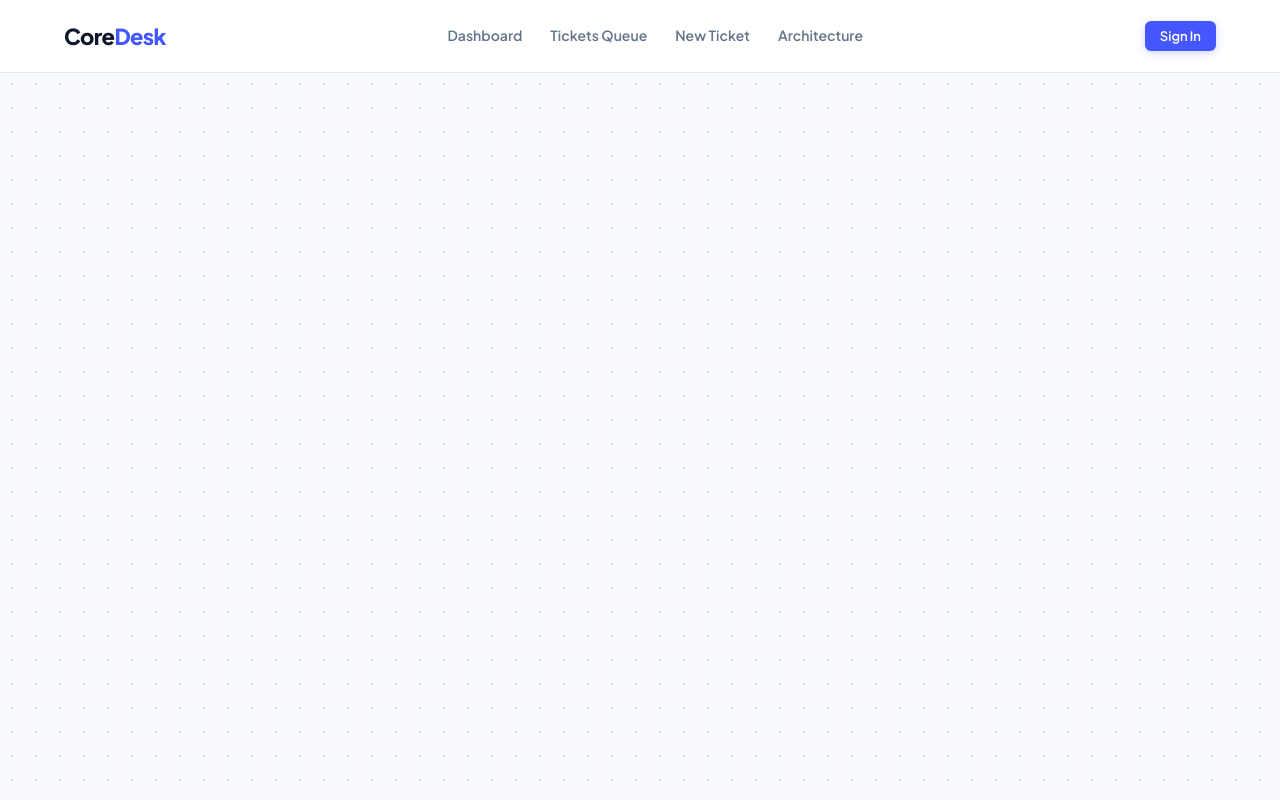
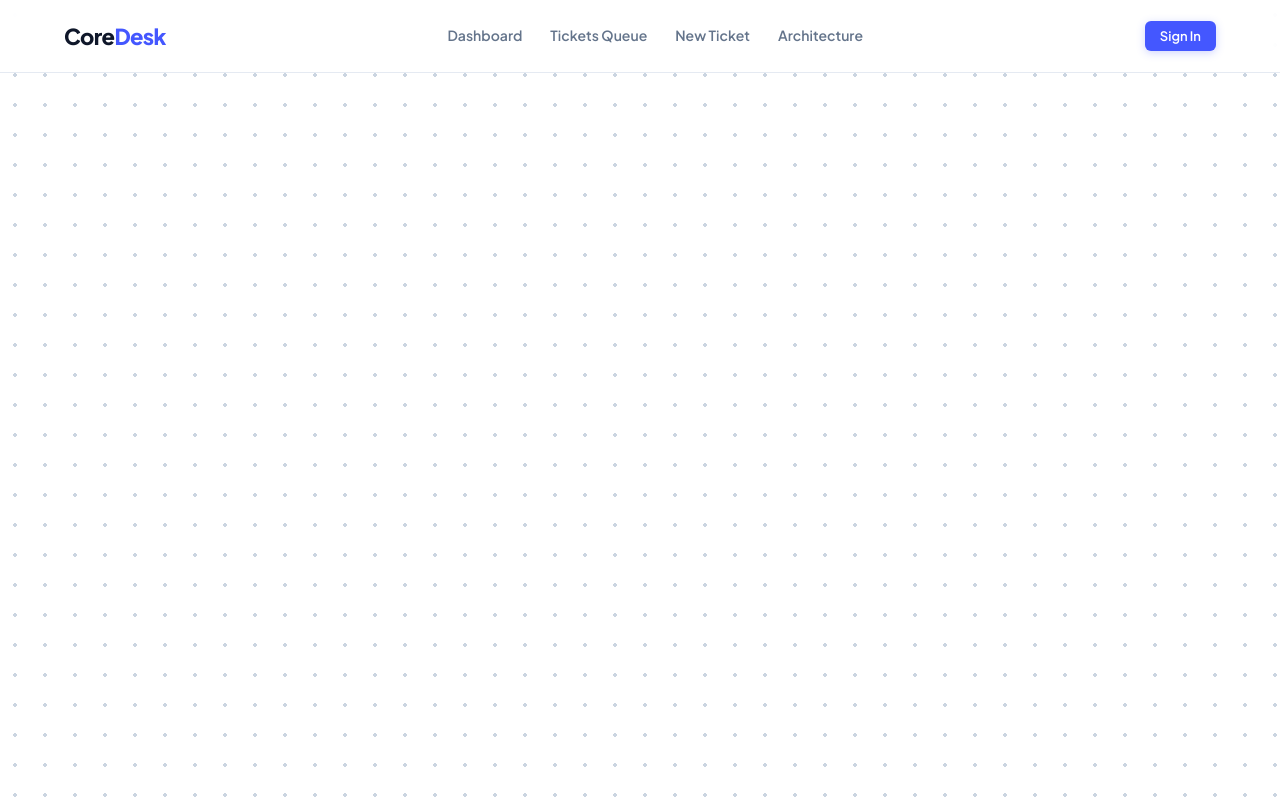
Before and after one commit to dikshadamahe/CoreDesk, a PHP site: page /includes/header.php in a window 1280 px wide. Run offline with PHP 8.4, Linux system fonts and the light colour scheme.

Commit message:
style: tune dot-grid background size and dot color to exact 2px circle matrix at 30px spacing

```diff
--- a/assets/css/style.css
+++ b/assets/css/style.css
@@ -14,11 +14,11 @@
     --primary-dark: #2d3bbd;
     --accent: #6366f1;
 
-    /* Backgrounds & Dot Grid */
-    --bg-page: #f8faff;
-    --dot-color: #cbdcfd;
+    /* Backgrounds & Dot Grid (Exact match to uploaded image) */
+    --bg-page: #ffffff;
+    --dot-color: #cbd5e1;
     --bg-surface: #ffffff;
-    --bg-surface-subtle: #f9fbff;
+    --bg-surface-subtle: #f8fafc;
     --border-subtle: #e2e8f0;
     --border-card: #e5eaf2;
 
@@ -64,9 +64,9 @@
 
     /* Elevations */
     --shadow-sm: 0 1px 2px 0 rgba(0, 0, 0, 0.05);
-    --shadow-card: 0 4px 20px -2px rgba(68, 87, 255, 0.05), 0 2px 6px -1px rgba(0, 0, 0, 0.04);
+    --shadow-card: 0 2px 12px -2px rgba(68, 87, 255, 0.06), 0 1px 3px rgba(0, 0, 0, 0.04);
     --shadow-elevated: 0 12px 32px -4px rgba(68, 87, 255, 0.08), 0 4px 12px -2px rgba(0, 0, 0, 0.05);
-    --shadow-hover: 0 10px 25px -3px rgba(68, 87, 255, 0.12);
+    --shadow-hover: 0 8px 24px -2px rgba(68, 87, 255, 0.12);
 
     --radius-sm: 6px;
     --radius-md: 10px;
@@ -75,7 +75,7 @@
 }
 
 /* =====================================================================
-   Base Reset with Dot Pattern Background
+   Base Reset with Exact Dot Pattern Background
    ===================================================================== */
 *, *::before, *::after {
     box-sizing: border-box;
@@ -85,9 +85,9 @@
 
 body {
     font-family: 'Plus Jakarta Sans', -apple-system, BlinkMacSystemFont, 'Segoe UI', Roboto, sans-serif;
-    background-color: var(--bg-page);
-    background-image: radial-gradient(var(--dot-color) 1.5px, transparent 1.5px);
-    background-size: 24px 24px;
+    background-color: #ffffff;
+    background-image: radial-gradient(circle, #cbd5e1 2px, transparent 2px);
+    background-size: 30px 30px;
     background-attachment: fixed;
     color: var(--text-body);
     font-size: 14px;
```
